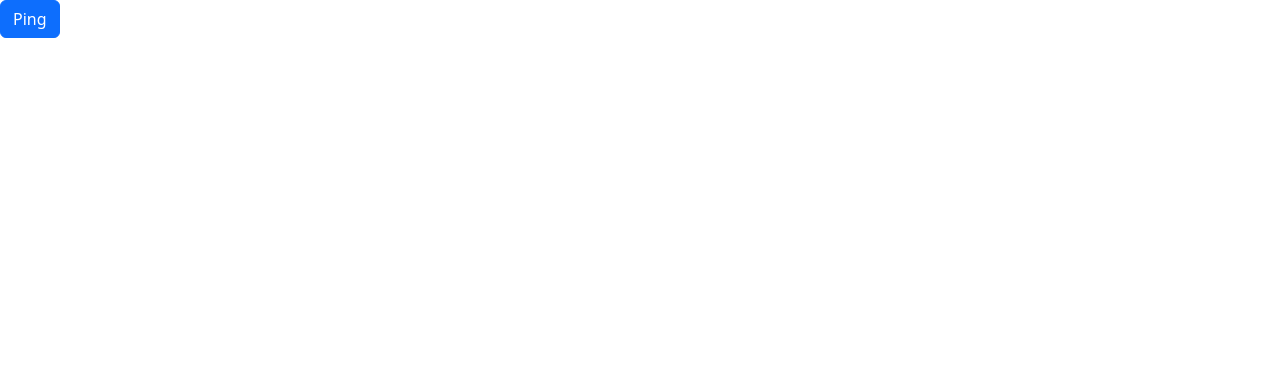
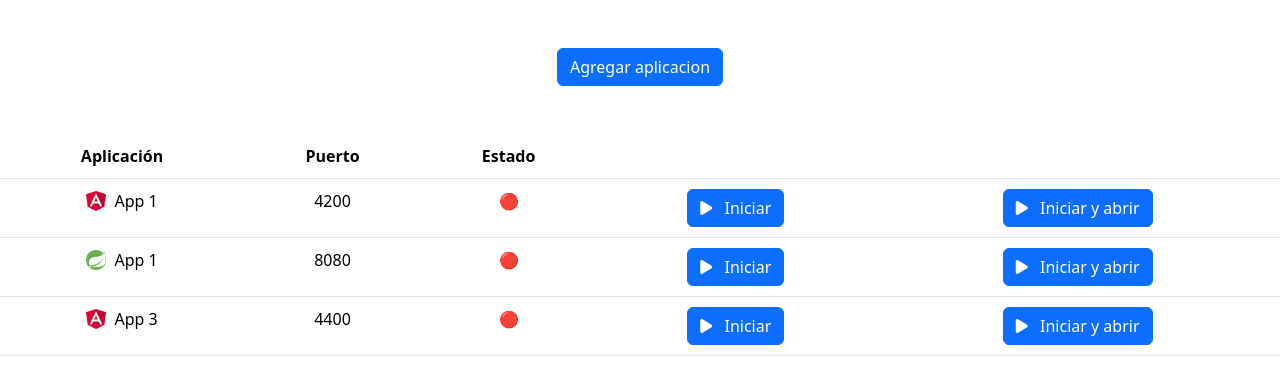
Before and after one commit to AxelRudz/gestor-de-aplicaciones, an Angular app: page / in a window 1280 px wide. Shown: the top 384 px of the page. Built offline with nearby package versions, Linux system fonts and the light colour scheme.

Commit message:
Juego con las rutas de los archivos con electron y angular

```diff
--- a/src/app/app.component.css
+++ b/src/app/app.component.css
@@ -0,0 +1,5 @@
+th, td {
+  text-align: center;
+  padding: 10px;
+  margin: auto 0;
+}
--- a/src/app/app.component.html
+++ b/src/app/app.component.html
@@ -1,4 +1,101 @@
 <!-- <router-outlet></router-outlet> -->
-
+<!--
 <button class="btn btn-primary" (click)="ping()">Ping</button>
 <h1 *ngIf="mensaje">{{mensaje}}</h1>
+ -->
+
+
+<button class="btn btn-primary d-block mx-auto my-5" data-bs-toggle="modal" data-bs-target="#modalAgregarApp">
+  Agregar aplicacion
+</button>
+
+<table class="table table-stripped">
+  <thead>
+    <tr class="text-center">
+      <th>Aplicación</th>
+      <th>Puerto</th>
+      <th>Estado</th>
+      <th></th>
+      <th></th>
+    </tr>
+  </thead>
+  <tbody>
+    <tr *ngFor="let app of aplicaciones">
+      <td>
+        <div class="d-flex justify-content-center align-items-center">
+          <img class="me-2" src="{{app.getUrlLogo()}}" alt="logo-app" style="width: 20px; height: 20px;">
+          <span>{{app.getNombre()}}</span>
+        </div>
+      </td>
+      <td>{{app.getPuerto()}}</td>
+      <td [ngClass]="app.estaEnEjecucion() ? 'text-success' : 'text-danger'">
+        {{app.estaEnEjecucion() ? "🟢" : "🔴"}}
+      </td>
+      <td>
+        <button
+          *ngIf="app.estaEnEjecucion()"
+          class="btn btn-danger"
+          (click)="app.setEnEjecucion(false)">
+          <i class="fa-solid fa-stop me-2"></i>
+          Detener
+        </button>
+        <button
+          *ngIf="!app.estaEnEjecucion()"
+          class="btn btn-primary"
+          (click)="app.setEnEjecucion(true)">
+          <i class="fa-solid fa-play me-2"></i>
+          Iniciar
+        </button>
+      </td>
+      <td>
+        <button *ngIf="!app.estaEnEjecucion()" class="btn btn-primary" (click)="app.setEnEjecucion(true)">
+          <i class="fa-solid fa-play me-2"></i>
+          Iniciar y abrir
+        </button>
+      </td>
+    </tr>
+  </tbody>
+</table>
+
+
+<!-- Modal -->
+<div class="modal fade" id="modalAgregarApp" tabindex="-1" aria-labelledby="modalAgregarAppLabel" aria-hidden="true">
+  <div class="modal-dialog">
+    <div class="modal-content">
+      <div class="modal-header">
+        <h1 class="modal-title fs-5" id="modalAgregarAppLabel">Agregar aplicación</h1>
+        <button type="button" class="btn-close" data-bs-dismiss="modal" aria-label="Close"></button>
+      </div>
+      <div class="modal-body">
+
+        <label for="tipoApp" class="form-label mt-2">Tipo de aplicación</label>
+        <select id="tipoApp" class="form-select mt-1" #inputTipo>
+          <option value="angular" selected>
+            Angular
+          </option>
+          <option value="springboot">Spring-Boot</option>
+        </select>
+
+        <label for="nombreApp" class="form-label mt-3">Nombre</label>
+        <input id="nombreApp" class="form-control" type="text" placeholder="Nombre..." #inputNombre>
+
+        <label for="puertoApp" class="form-label mt-3">Puerto</label>
+        <input id="puertoApp" class="form-control" type="text" placeholder="Número de puerto..." #inputPuerto>
+
+        <div class="d-flex align-items-center">
+          <button class="btn btn-primary mt-3 me-2" (click)="abrirDialogRuta()">
+            <i class="fa-solid fa-folder-open"></i>
+            Seleccionar carpeta raíz
+          </button>
+          {{rutaArchivoElegida}}
+        </div>
+
+
+      </div>
+      <div class="modal-footer">
+        <button type="button" class="btn btn-primary" (click)="agregarAplicacion()">Agregar</button>
+        <button type="button" class="btn btn-secondary" data-bs-dismiss="modal">Cerrar</button>
+      </div>
+    </div>
+  </div>
+</div>
--- a/src/app/app.component.ts
+++ b/src/app/app.component.ts
@@ -1,5 +1,8 @@
-import { ChangeDetectorRef, Component } from '@angular/core';
+import { ChangeDetectorRef, Component, ElementRef, ViewChild } from '@angular/core';
 import { ElectronService } from './services/electron.service';
+import { Aplicacion } from './modelo/Aplicacion';
+import { AngularApp } from './modelo/AngularApp';
+import { SpringApp } from './modelo/AngularApp copy';
 
 @Component({
   selector: 'app-root',
@@ -9,22 +12,56 @@ import { ElectronService } from './services/electron.service';
 export class AppComponent {
   title = 'gestor-de-aplicaciones';
 
-  mensaje = "";
+  rutaArchivoElegida = "";
+
+  @ViewChild("inputTipo") inputTipo!: ElementRef;
+  @ViewChild("inputNombre") inputNombre!: ElementRef;
+  @ViewChild("inputPuerto") inputPuerto!: ElementRef;
+  @ViewChild("inputRuta") inputRuta!: ElementRef;
+
+  aplicaciones: Aplicacion[] = [
+    new AngularApp("App 1", 4200, ""),
+    new SpringApp("App 1", 8080, ""),
+    new AngularApp("App 3", 4400, ""),
+  ]
 
   constructor(
     private electronService: ElectronService,
     private cdRef: ChangeDetectorRef
-  ) {}
+  ) {
+    this.electronService.on('file-path-response', (event: any, filePath: any) => {
+      console.log('File path:', filePath);
+      // Ahora puedes usar filePath como desees
+    });
+  }
 
-  ping(){
-    this.electronService.send("ping", "ping");
-    this.electronService.on("pong", (event: any, arg: string) => {
-      this.mensaje = "pong";
+  verRutaDeArchivo(archivo: any){
+    this.electronService.send("pedido-ver-archivo", archivo);
+    this.electronService.on("respuesta-ver-archivo", (event: any, arg: string) => {
+      this.rutaArchivoElegida = arg;
       this.cdRef.detectChanges();
     });
   }
 
   ngOnDestroy(): void {
-    this.electronService.removeAllListeners("pong");
+    this.electronService.removeAllListeners("respuesta-ver-archivo");
+  }
+
+  agregarAplicacion(){
+
+    const tipo = this.inputTipo.nativeElement.value;
+    const nombre = this.inputNombre.nativeElement.value;
+    const puerto = this.inputPuerto.nativeElement.value;
+    const archivo = this.inputRuta.nativeElement.value;
+
+    this.verRutaDeArchivo(archivo)
+  }
+
+  abrirDialogRuta() {
+    this.electronService.send('abrir-ventana-seleccionar-archivo');
+    this.electronService.on("ruta", (event: any, arg: string) => {
+      this.rutaArchivoElegida = arg;
+      this.cdRef.detectChanges();
+    });
   }
 }
--- /dev/null
+++ b/src/app/modelo/AngularApp copy.ts
@@ -0,0 +1,9 @@
+import { Aplicacion } from "./Aplicacion";
+
+export class SpringApp extends Aplicacion {
+
+  override getUrlLogo(): string {
+    return "./assets/logo-spring.png";
+  }
+
+}
--- /dev/null
+++ b/src/app/modelo/AngularApp.ts
@@ -0,0 +1,9 @@
+import { Aplicacion } from "./Aplicacion";
+
+export class AngularApp extends Aplicacion {
+
+  override getUrlLogo(): string {
+    return "./assets/logo-angular.png";
+  }
+
+}
--- /dev/null
+++ b/src/app/modelo/Aplicacion.ts
@@ -0,0 +1,49 @@
+export abstract class Aplicacion {
+
+  private nombre: string;
+  private puerto: number;
+  private ruta: string;
+  private enEjecucion: boolean;
+
+  constructor(nombre: string, puerto: number, ruta: string){
+    this.nombre = nombre;
+    this.puerto = puerto;
+    this.ruta = ruta;
+    this.enEjecucion = false;
+  }
+
+  abstract getUrlLogo(): string;
+
+  getNombre(): string {
+    return this.nombre;
+  }
+
+  setNombre(nombre: string): void {
+    this.nombre = nombre;
+  }
+
+  getPuerto(): number {
+    return this.puerto;
+  }
+
+  setPuerto(puerto: number): void {
+    this.puerto = puerto;
+  }
+
+  getRuta(): string {
+    return this.ruta;
+  }
+
+  setRuta(ruta: string): void {
+    this.ruta = ruta;
+  }
+
+  estaEnEjecucion(): boolean {
+    return this.enEjecucion;
+  }
+
+  setEnEjecucion(enEjecucion: boolean): void {
+    this.enEjecucion = enEjecucion;
+  }
+
+}
--- a/src/styles.css
+++ b/src/styles.css
@@ -1 +1,6 @@
 /* You can add global styles to this file, and also import other style files */
+
+* {
+  margin: 0;
+  padding: 0;
+}
```
Also changed, not shown: main.js (+24 -30 lines), src/assets/logo-angular.png (added), src/assets/logo-spring.png (added).
